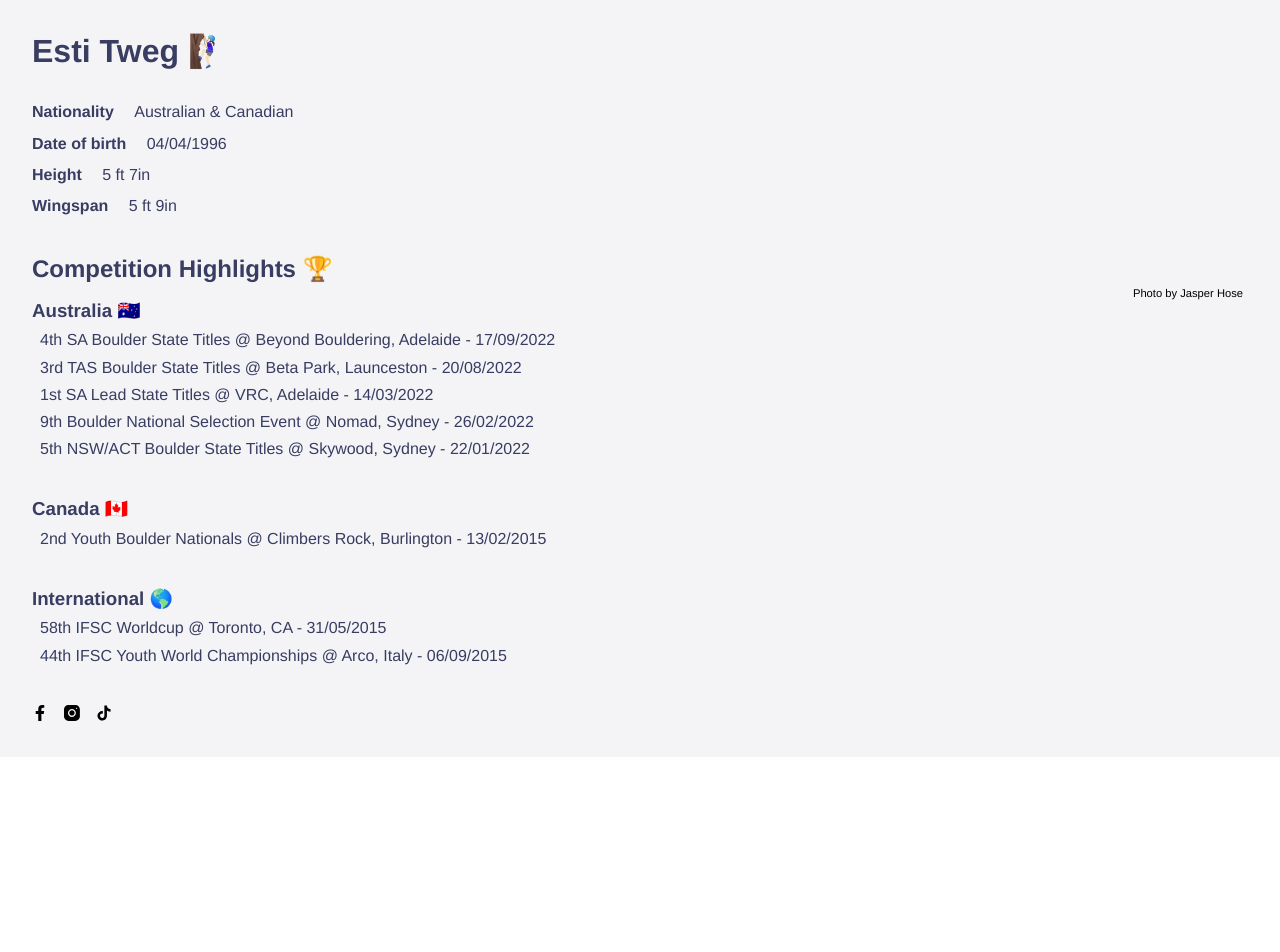
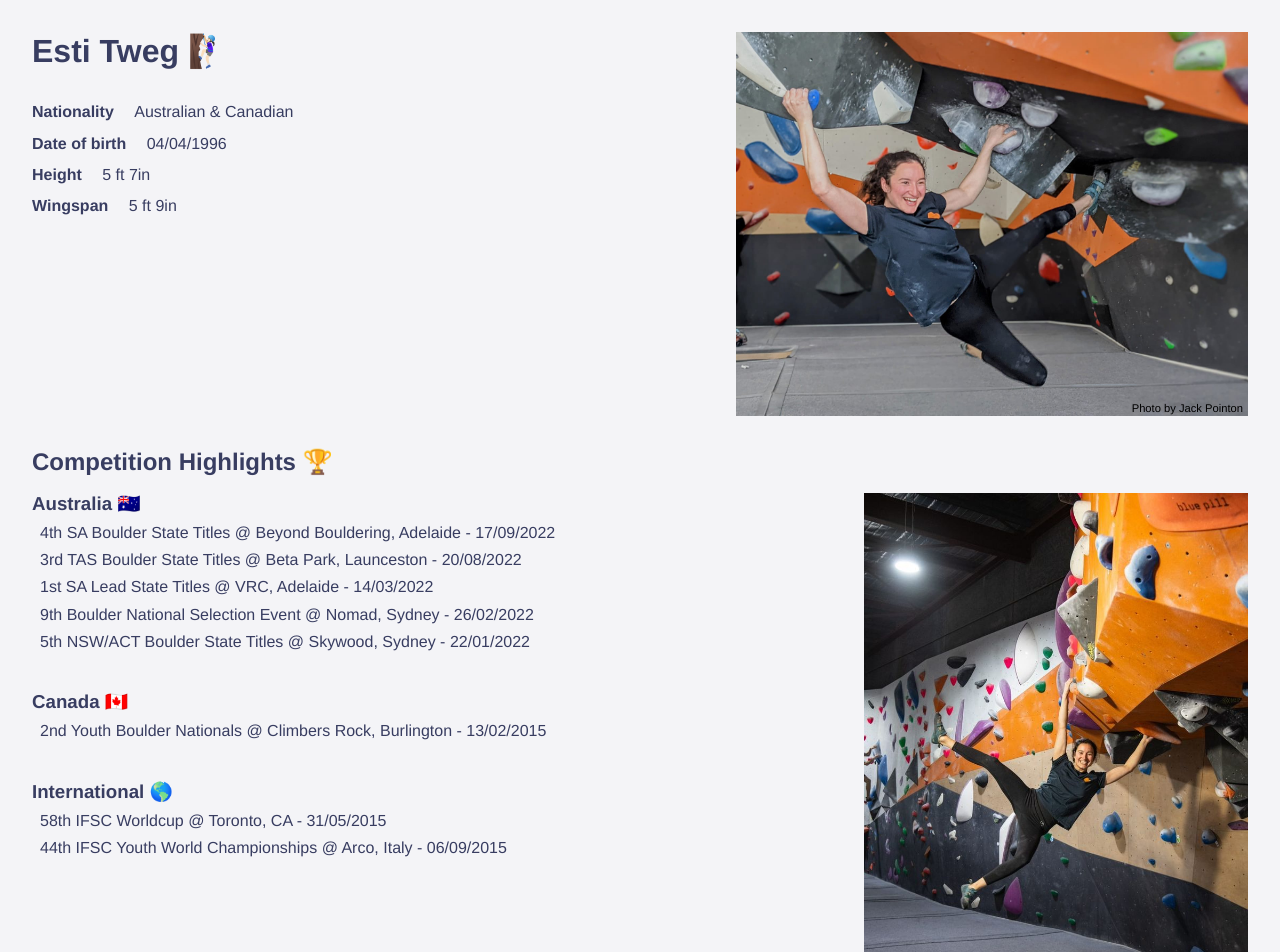
Before and after one commit to EstiT/CompetitionResults, a Vue app: page / in a window 1280 px wide. Shown: the top 952 px of the page. Before the commit the page ends 800 px from the top, so only its background shows below. Built offline with nearby package versions, Linux system fonts and the light colour scheme.

Commit message:
try change config to show images

```diff
--- a/src/components/Bio.vue
+++ b/src/components/Bio.vue
@@ -7,7 +7,7 @@
             <h4>Height <span>5 ft 7in</span></h4>
             <h4>Wingspan <span>5 ft 9in</span></h4>
         </div>
-        <!-- <div class="img"><img src="/images/climbing.jpeg" /></div> -->
+        <div class="img"><img src="/images/climbing.jpeg" /></div>
     </div>
 </template>
 
--- a/src/components/Social.vue
+++ b/src/components/Social.vue
@@ -39,8 +39,8 @@ onMounted(() => {
 
 svg {
     fill: black;
-    height: 1rem;
-    width: 1rem;
+    height: 1.2rem;
+    width: 1.2rem;
     object-fit: contain;
     margin-right: 1rem;
 }
--- a/src/views/Results.vue
+++ b/src/views/Results.vue
@@ -23,7 +23,7 @@
         </div>
       </div>
       <div class="img">
-        <!-- <img src="/images/climbingBeyond.jpeg" class="pic" /> -->
+        <img src="/images/climbingBeyond.jpeg" class="pic" />
       </div>
     </div>
   </div>
--- a/vite.config.js
+++ b/vite.config.js
@@ -6,11 +6,4 @@ export default defineConfig({
   plugins: [vue()],
   publicPath: '/',
   base: './',
-  build: {
-    rollupOptions: {
-      external: [
-        /\/images\/*/,
-      ]
-    }
-  }
 })
```
